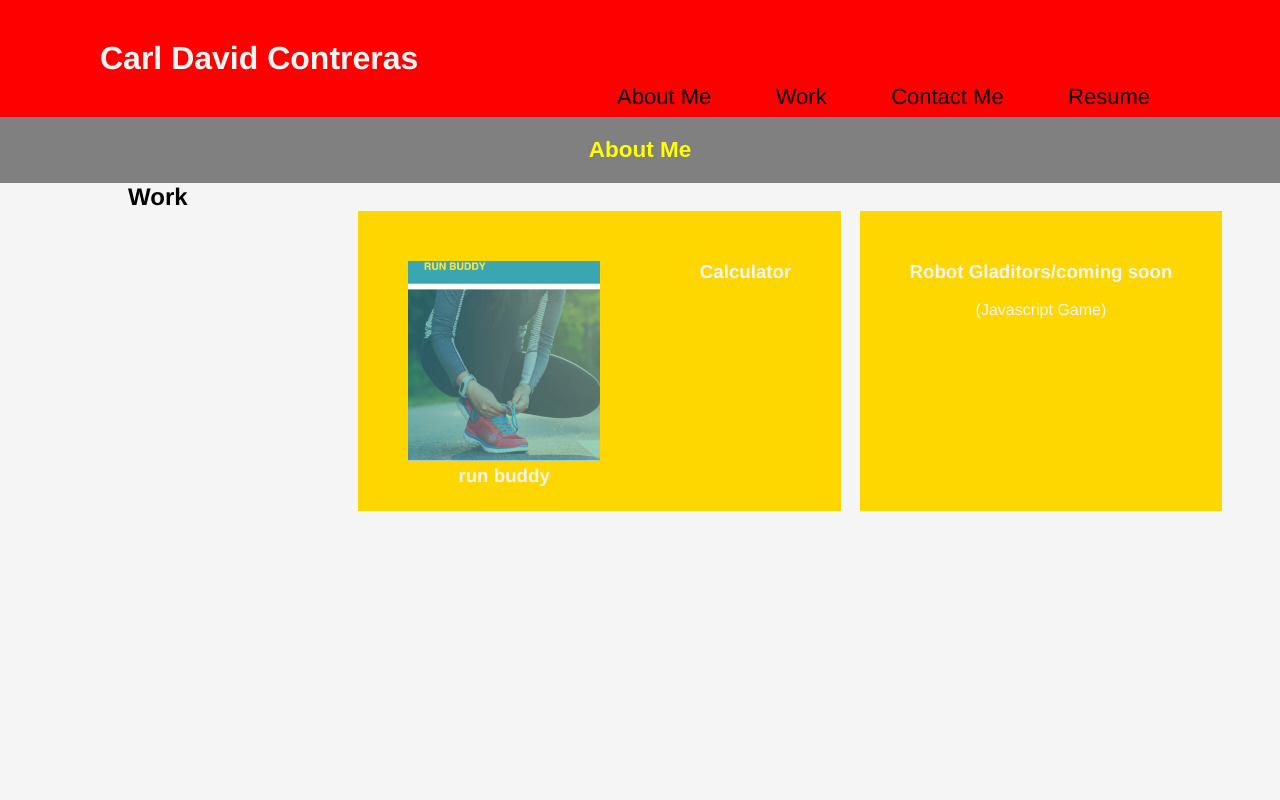
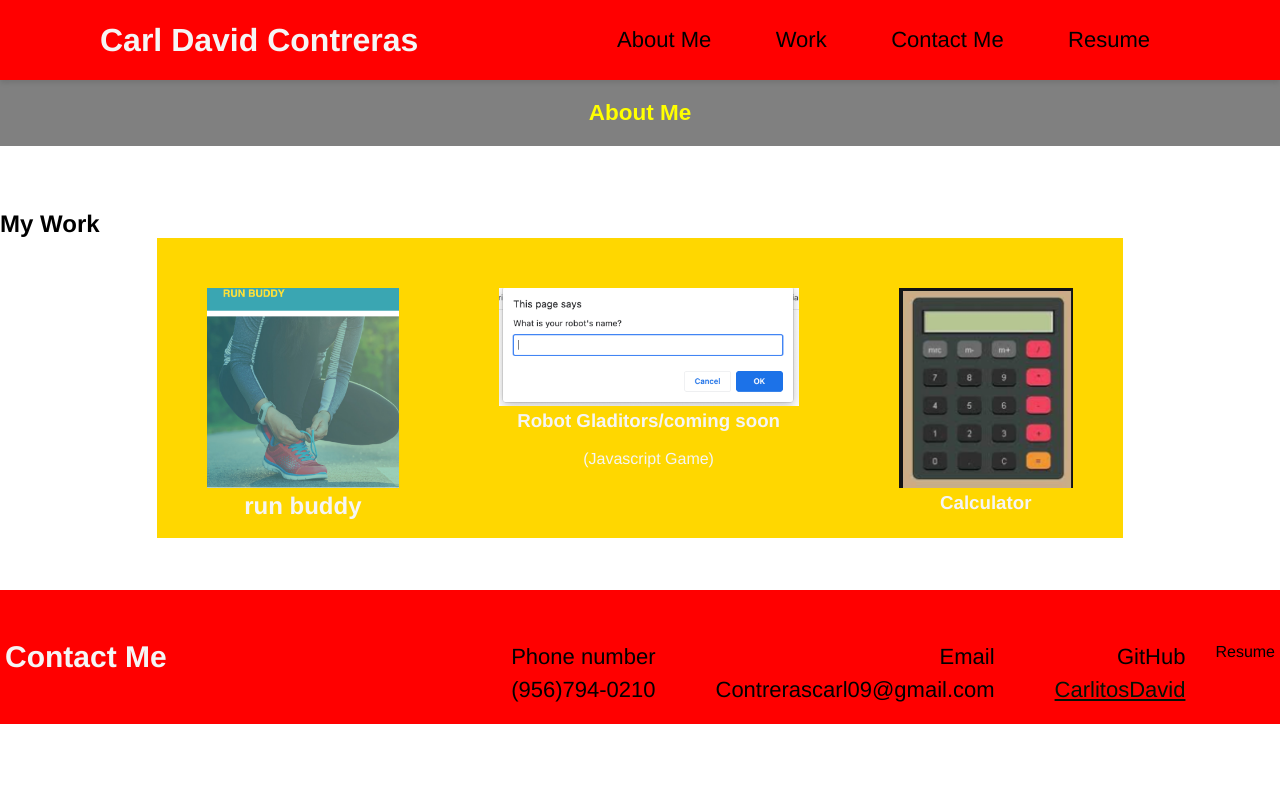
Before and after one commit to CarlitosDavid/Portfolio-Starter, a plain HTML site: page index.html in a window 1280 px wide. Shown: the top 800 px of the page. Drawn offline with Linux system fonts and the light colour scheme.

Commit message:
adjusted css stylijng for project/my work

```diff
--- a/assest/portfolio.css
+++ b/assest/portfolio.css
@@ -13,8 +13,16 @@ body {
 
 
 header {
-    padding: 40px 100px;
+    padding: 20px 100px;
     background-color: red;
+    position: sticky;
+    top: 0;
+    left: 0;
+    z-index: 1;
+    display: flex;
+    align-items: center;
+    justify-content: space-between;
+    box-shadow: 0 3px 5px rgba(0, 0, 0, 0.1);
 }
 
 header a {
@@ -73,21 +81,17 @@ header h1 {
     background-color: #555;
 }
 
+.projects {
+    padding: 32px 0;
+    margin-top: 2rem;
 
-
-.hero {
-    height: 800px;
-    width: 100%;
-    margin-bottom: 25px;
-    background-color: whitesmoke;
-    background-position: center;
-    padding-left: 10%;
 }
 
-.content {
-    width: 75%;
-    display: inline-block;
-    margin-left: 20%;
+.projects-container {
+    display: flex;
+    align-items: center;
+    justify-content: center;
+    border:rgba(0, 0, 0, 0.1)
 }
 
 .run-buddy-snap {
@@ -99,6 +103,7 @@ header h1 {
     float: left;
     text-align: center;
     flex-direction: column;
+
 }
 
 .run-buddy-snap img {
@@ -116,6 +121,11 @@ header h1 {
     flex-direction: column;
 }
 
+.robot-gladitors img {
+    max-height: 200px;
+    max-width: 300px;
+}
+
 .calculator {
     margin-bottom: 20px;
     padding: 50px;
@@ -127,10 +137,16 @@ header h1 {
     flex-direction: column;
 }
 
+.calculator img {
+    max-height: 200px;
+    max-width: 300px;
+}
+
 footer {
     background: red;
     width: 100%;
     padding: 50px 5px;
+    position: bottom;
 }
 
 footer div ul li {
--- a/index.html
+++ b/index.html
@@ -31,7 +31,7 @@
             </nav>
 
         </header>
-        <div class="about-me">
+        <div id="about-me" class="about-me">
 
             <button type="button" class="collapsible" id="float-right"><h2>About Me</h2></button>
             <div class="background">
@@ -48,31 +48,35 @@
             </div>
         </div>
 
-        <div class="hero">
-            <h2>Work</h2>
-            <div class="content">
-                <div id="Run-buddy-snap" class="run-buddy-snap">
+
+            <section id="projects" class="projects">
+                <h2 class="work">My Work</h2>
+                <div class="projects-container">
+
+                    <div class="run-buddy-snap" id="run-buddy-snap">
                         <a href="https://carlitosdavid.github.io/run-buddy/"> <img src="assest/Photos/Run-buddy-snap.png" class="float-right">
                         </a>
-                    <h3>run buddy</h3>
-
-
+                        <h2 class="run-buddy">run buddy</h2>
                     </div>
-
                     <div id="robot-gladitors" class="robot-gladitors">
+                        <a href="assest/Photos/Robot-gladitors.png"> <img src="assest/Photos/Robot-gladitors.png"> </a>
                         <h3>Robot Gladitors/coming soon</h3>
                         <br> (Javascript Game)
                     </div>
 
                     <div id="calculator" class="calculator">
+                        <a href="assest/Photos/calculator.png"> <img src="assest/Photos/calculator.png"> </a>
                         <h3>Calculator</h3>
 
                     </div>
 
                     <div id=""></div>
 
+
+
                 </div>
-         </div>
+            </section>
+
 
 
 
@@ -81,7 +85,7 @@
         <script src="assest/port.js"></script>
         <footer>
             <h2>Contact Me</h2>
-            <div>
+            <div id="contact-me">
                <ul>
                    <li>
                        Phone number <br>
@@ -96,7 +100,7 @@
                        <a href="https://github.com/CarlitosDavid">CarlitosDavid</a>
 
                    </li
-                    <li>
+                    <li id="resume">
                        Resume <br>
 
                    </li>
```
Also changed, not shown: assest/Photos/Robot-gladitors.png (added), assest/Photos/calculator.png (added), 2 other files. Lines whose indentation alone changed are shown as unchanged.
